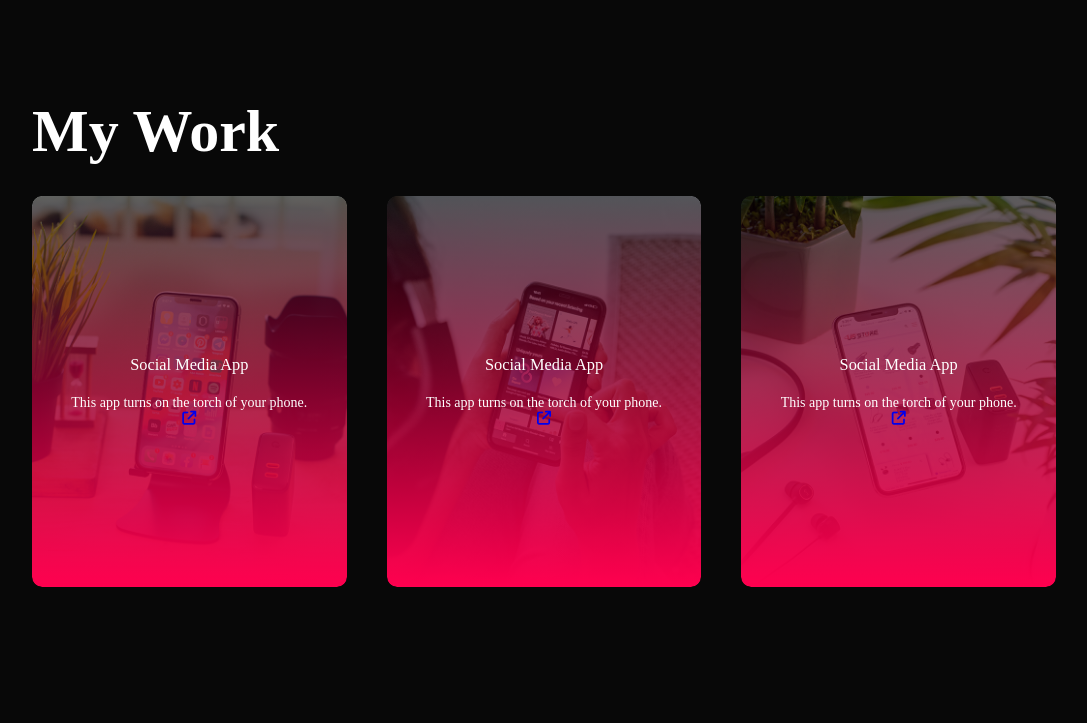
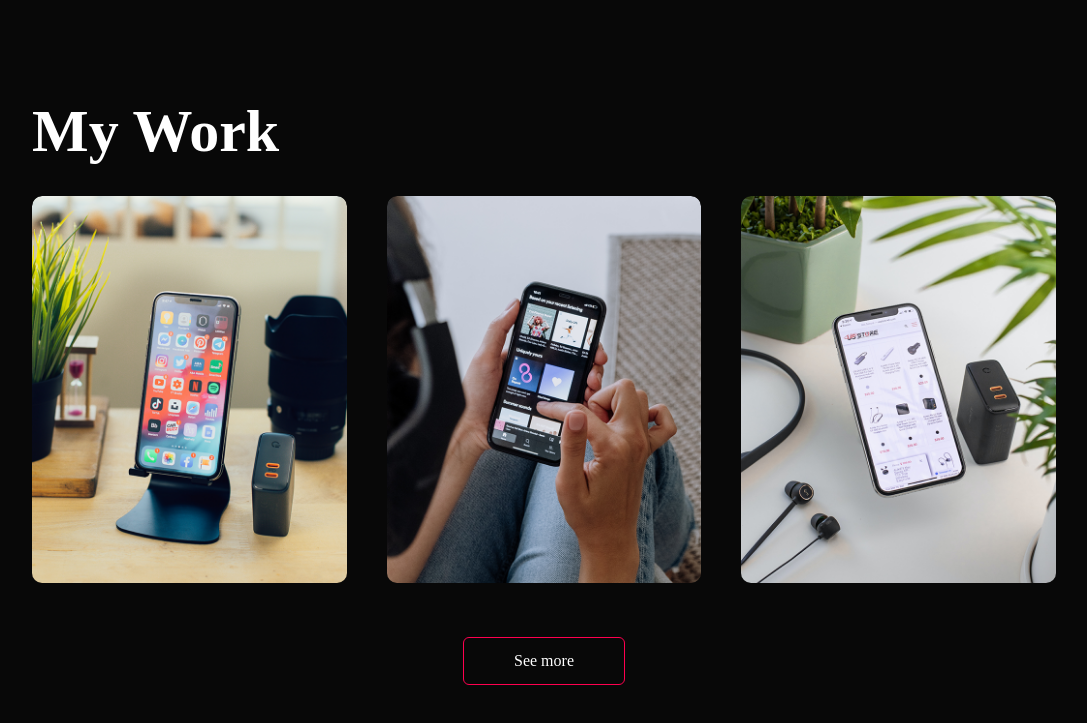
Before and after one commit to varun-wahi/Varun-Portfolio, a plain HTML site: page index.html in a window 1280 px wide. Shown: the part 1877-2600 px from the top of the page, without its empty margins (96-1183 px from the left). Before the commit the page ends 2524 px from the top, so only its background shows below. Drawn offline with Linux system fonts and the light colour scheme.

Commit message:
Finalised Portfolio

```diff
--- a/index.html
+++ b/index.html
@@ -149,6 +149,7 @@
                     </div>
                 </div>
             </div>
+            <a href="#" class="btn">See more</a>
         </div>
     </div>
 
--- a/style.css
+++ b/style.css
@@ -221,17 +221,19 @@ nav ul li a:hover::after {
     border-radius: 10px;
     position: relative;
     overflow: hidden;
+
 }
 
 .work img {
     width: 100%;
     border-radius: 10px;
     width: 100%;
+    transition: transform 0.5s;
 }
 
 .layer {
     width: 100%;
-    height: 100%;
+    height: 0;
     background: linear-gradient(rgb(0, 0, 0, 0.6), #ff004f);
     border-radius: 10px;
     position: absolute;
@@ -245,12 +247,49 @@ nav ul li a:hover::after {
     padding: 0, 40px;
     text-align: center;
     font-size: 14px;
-
+    transition: height 0.5s;
 
 }
 
 .layer h3 {
     font-weight: 500;
     margin-bottom: 20px;
+}
+
+.layer a {
+    margin-top: 20px;
+    color: #ff004f;
+    text-decoration: none;
+    font-size: 12px;
+    line-height: 36px;
+    background: white;
+    width: 36px;
+    height: 36px;
+    border-radius: 50%;
+    text-align: center;
+}
+
+.work:hover img {
+    transform: scale(1.1);
+}
+
+.work:hover .layer {
+    height: 100%;
+}
+
+.btn {
+    display: block;
+    margin: 50px auto;
+    width: fit-content;
+    border: 1px solid #ff004f;
+    padding: 14px 50px;
+    border-radius: 6px;
+    text-decoration: none;
+    color: #fff;
+    transition: background 0.5s;
+}
+
+.btn:hover {
+    background: #ff004f;
 
 }
```
